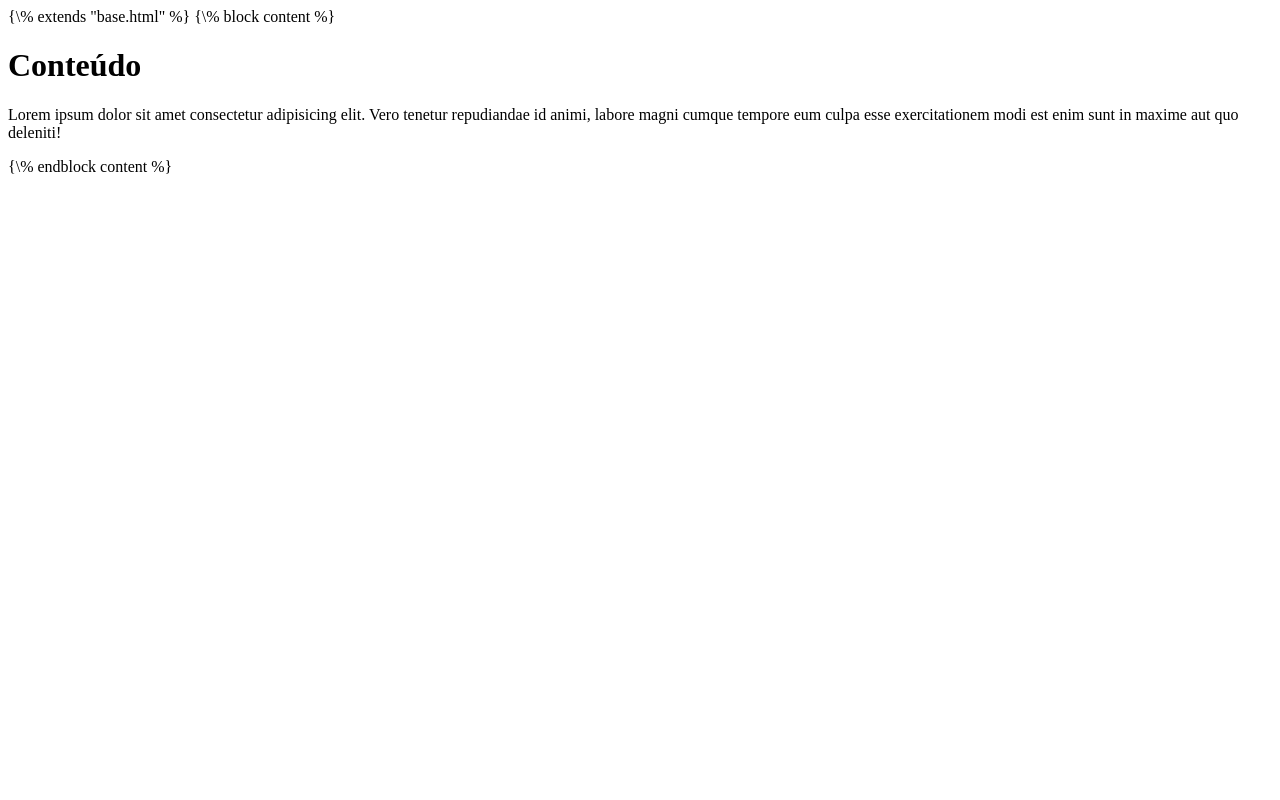
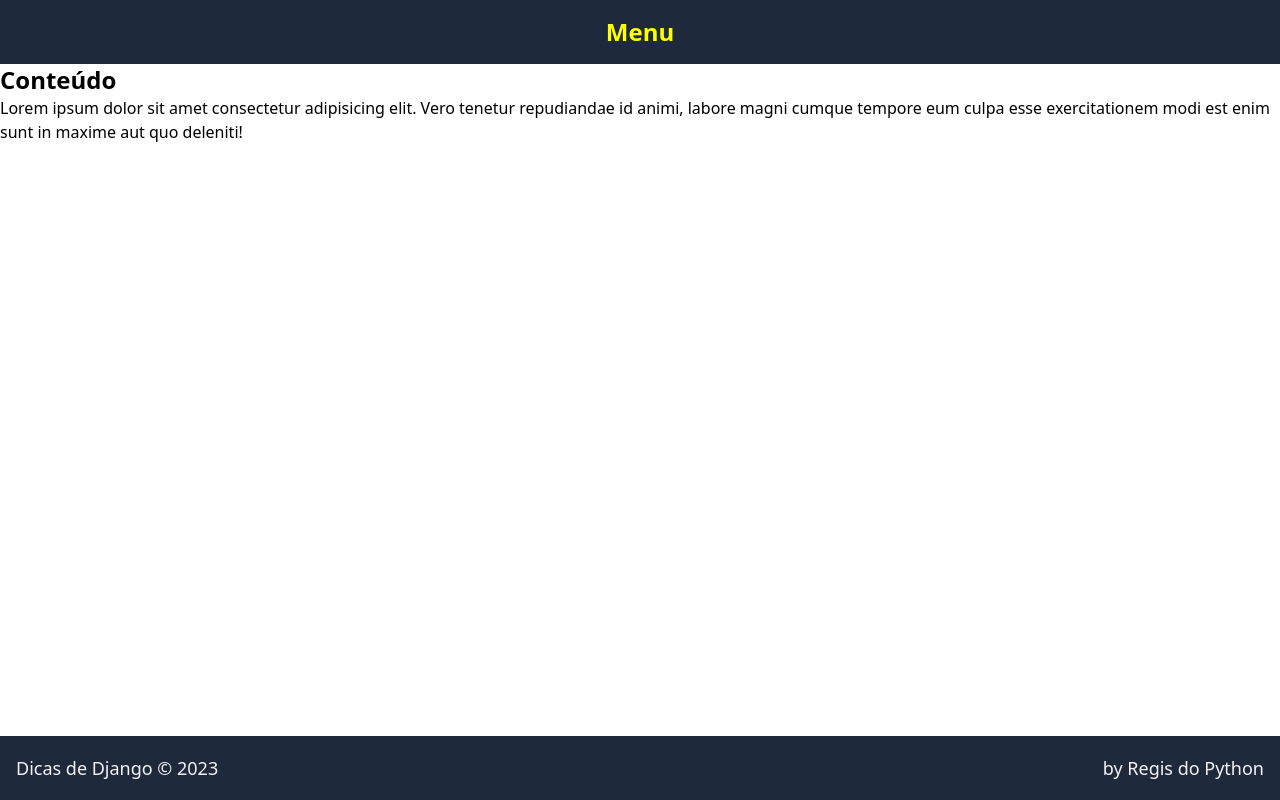
Before and after one commit to diegoMasin/django2023backend-with-tailwind, a Django app: template backend/core/templates/index.html in a window 1280 px wide. Run offline with Django 4.2, Linux system fonts and the light colour scheme; the template is opened without the code that fills it, so the values that code supplies are empty; some libraries are stand-ins or nearby versions.

Commit message:
Finishing first screen with tailwind.

```diff
--- a/backend/core/templates/base.html
+++ b/backend/core/templates/base.html
@@ -1,4 +1,5 @@
 <!-- base.html -->
+{% load static%}
 <!DOCTYPE html>
 <html lang="en">
   <head>
@@ -17,15 +18,15 @@
     <!-- TailwindCSS -->
     <script src="https://cdn.tailwindcss.com"></script>
 
-    <link rel="stylesheet" href="{\% static 'css/style.css' %}" />
+    <link rel="stylesheet" href="{% static 'css/style.css' %}" />
   </head>
   <body class="flex flex-col min-h-screen">
-    {\% include "includes/menu.html" %}
+    {% include "includes/menu.html" %}
 
-    <main class="flex-auto">{\% block content %}{\% endblock content %}</main>
+    <main class="flex-auto">{% block content %}{% endblock content %}</main>
 
-    {\% include "includes/footer.html" %}
+    {% include "includes/footer.html" %}
 
-    <script src="{\% static 'js/main.js' %}"></script>
+    <script src="{% static 'js/main.js' %}"></script>
   </body>
 </html>
--- a/backend/core/templates/index.html
+++ b/backend/core/templates/index.html
@@ -1,9 +1,9 @@
 <!-- index.html -->
-{\% extends "base.html" %} {\% block content %}
+{% extends "base.html" %} {% block content %}
 <h1 class="text-2xl font-bold">Conteúdo</h1>
 <p>
   Lorem ipsum dolor sit amet consectetur adipisicing elit. Vero tenetur
   repudiandae id animi, labore magni cumque tempore eum culpa esse
   exercitationem modi est enim sunt in maxime aut quo deleniti!
 </p>
-{\% endblock content %}
+{% endblock content %}
--- a/backend/core/urls.py
+++ b/backend/core/urls.py
@@ -1,7 +1,8 @@
 from django.urls import path
+from backend.core import views as v
 
 app_name = 'core'
 
 urlpatterns = [
-    # part('', v.index, name='index'), # noqa E501
+    path('', v.index, name='index'), # noqa E501
 ]
--- a/backend/core/views.py
+++ b/backend/core/views.py
@@ -1,3 +1,5 @@
 from django.shortcuts import render
 
-# Create your views here.
+def index(request):
+    template_name = 'index.html'
+    return render(request, template_name)
```
